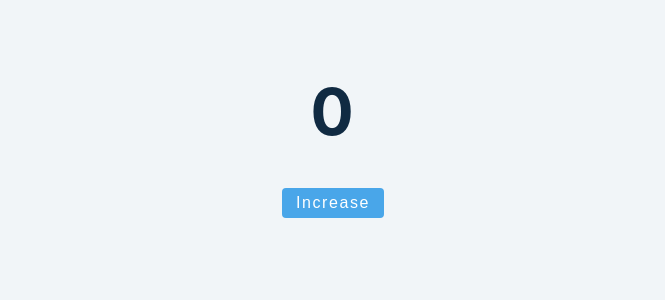
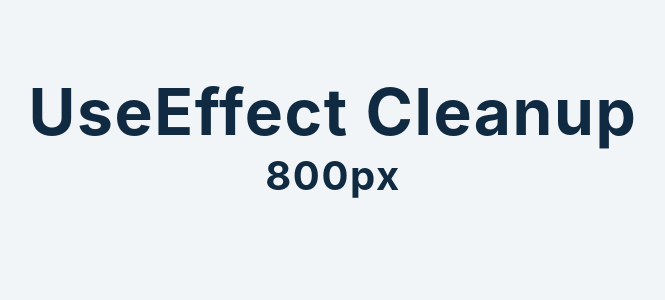
Before and after one commit to rocksongabriel/sturdy-carnival, a React (Vite) app in the folder advanced-react-tutorial/: page / in a window 1280 px wide. Shown: the top 300 px of the page, without its empty margins (307-972 px from the left). Built offline with nearby package versions, Linux system fonts and the light colour scheme.

Commit message:
Cleanup in useEffect hook

```diff
--- a/advanced-react-tutorial/src/App.jsx
+++ b/advanced-react-tutorial/src/App.jsx
@@ -1,14 +1,14 @@
 import React from "react";
 
 // import components
-import UseEffectBasics from "./tutorial/2-useEffect/1-useEffect-basics";
+import UseEffectCleanup from "./tutorial/2-useEffect/2-useEffect-cleanup";
 
 
 
 const App = () => {
   return (
     <div className="container">
-      <UseEffectBasics />
+      <UseEffectCleanup />
     </div>
   )
 }
--- /dev/null
+++ b/advanced-react-tutorial/src/tutorial/2-useEffect/2-useEffect-cleanup.jsx
@@ -0,0 +1,25 @@
+import React, {useState, useEffect} from "react";
+
+
+const UseEffectCleanup = () => {
+  const [windowHeight, setWindowHeight] = useState(window.innerHeight);
+
+  const changeWindowHeight = () => {
+    setWindowHeight(window.innerHeight);
+  }
+
+  useEffect(() => {
+    window.addEventListener('resize', changeWindowHeight);
+
+    return () => {
+      window.removeEventListener('resize', changeWindowHeight);
+    }
+  }, [windowHeight])
+
+  return <>
+    <h1>useEffect Cleanup</h1>
+    <h2>{windowHeight}px</h2>
+  </>
+}
+
+export default UseEffectCleanup;
```
